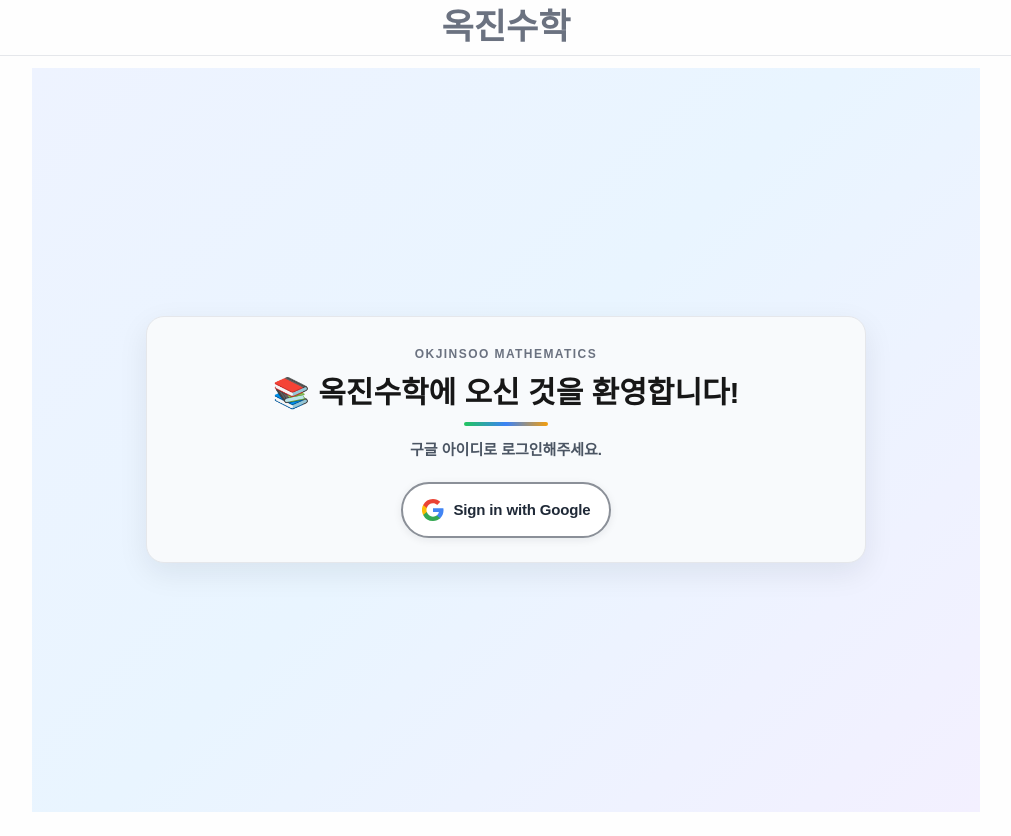
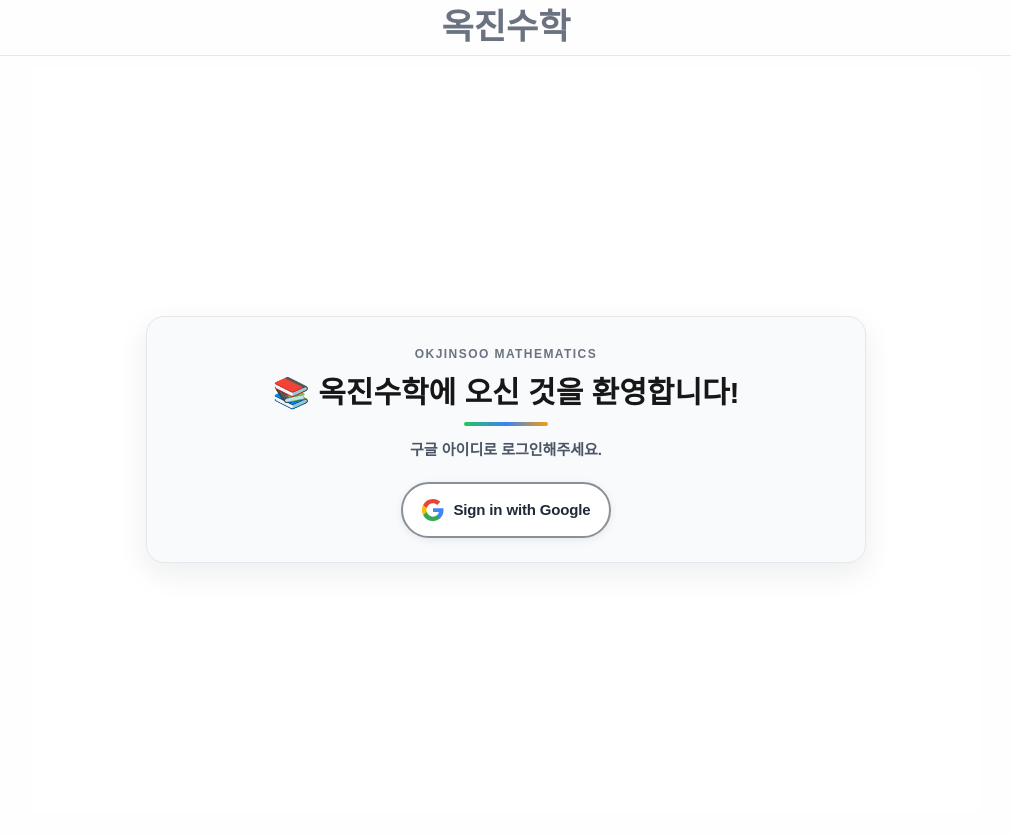
Before and after one commit to okjinsoo/okjinsoowebapp, a Next.js app: page / in a window 1280 px wide. Shown: the whole page, without its empty margins (134-1145 px from the left). Built offline with nearby package versions, Linux system fonts and the light colour scheme; no server answers.

Commit message:
Set home page background to white

```diff
--- a/app/page.tsx
+++ b/app/page.tsx
@@ -104,7 +104,7 @@ export default function HomePage() {
         display: "grid",
         placeItems: "center",
         padding: 16,
-        background: "var(--home-hero-bg)",
+        background: "#ffffff",
       }}
     >
       <section
```
